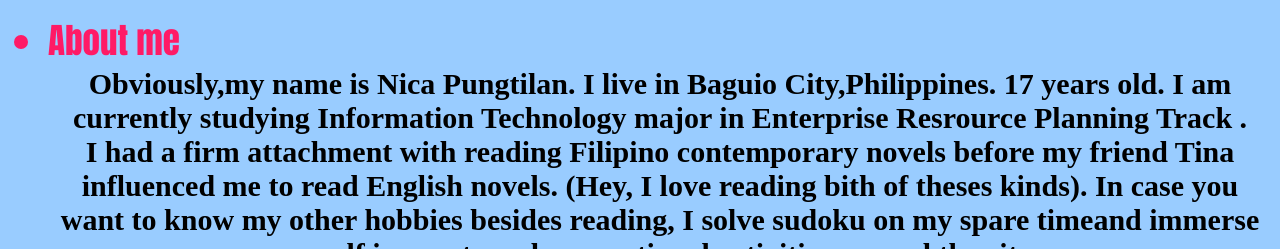
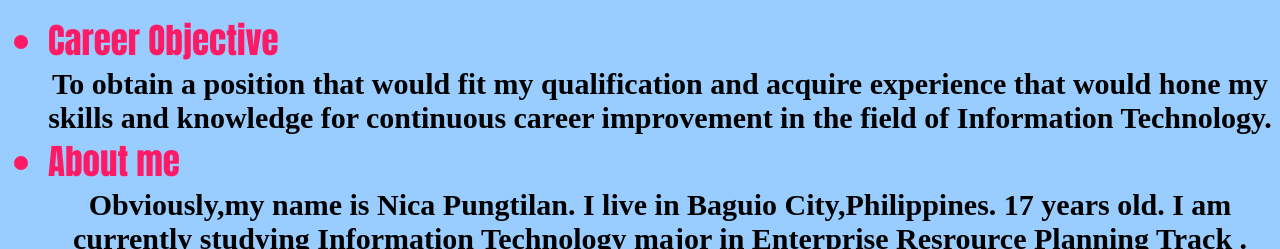
Before and after one commit to nicapungtilan/resume, a plain HTML site: page index.html in a window 1280 px wide. Shown: the part 44-293 px from the top of the page. Drawn offline with Linux system fonts and the light colour scheme.

Commit message:
Update index.html

```diff
--- a/index.html
+++ b/index.html
@@ -6,6 +6,8 @@
 	<link type="text/css" rel="stylesheet" href="stylesheet.css"/>
 	<p id="a"> <strong>Hello I'm Nica!<strong></p>
 	<ul>
+	    <li>Career Objective</li>
+	    <p>To obtain a position that would fit my qualification and acquire experience that would hone my skills and knowledge for continuous career improvement in the field of Information Technology.</p>
 	    <li>About me</li>
 	    <p>Obviously,my name is Nica Pungtilan. I live in Baguio City,Philippines. 17 years old. I am currently studying Information Technology major in Enterprise Resrource Planning Track .</p>
 	    <p>I had a firm attachment with reading Filipino contemporary novels before my friend Tina influenced me to read English novels. (Hey, I love reading bith of theses kinds). In case you want to know my other hobbies besides reading, I solve sudoku on my spare timeand immerse myself in sports and conventional activities around the city.</p>
```
